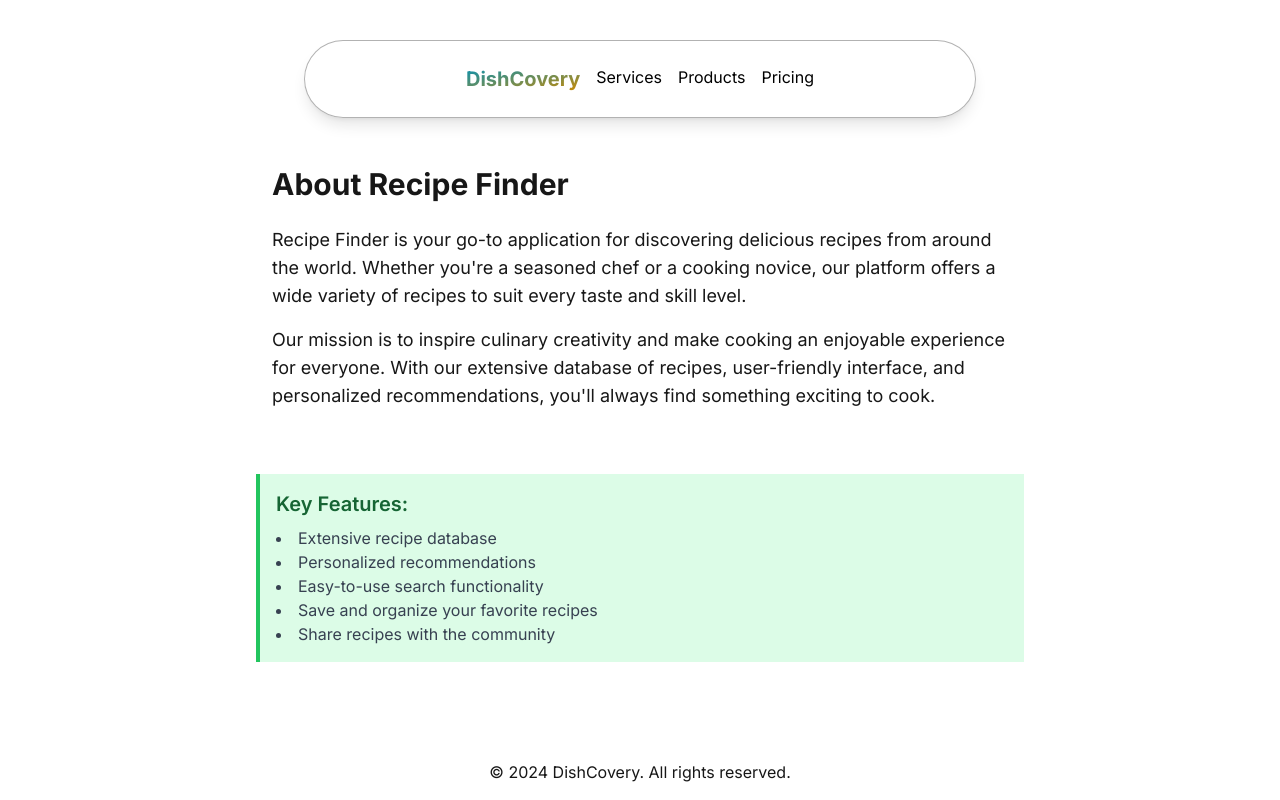
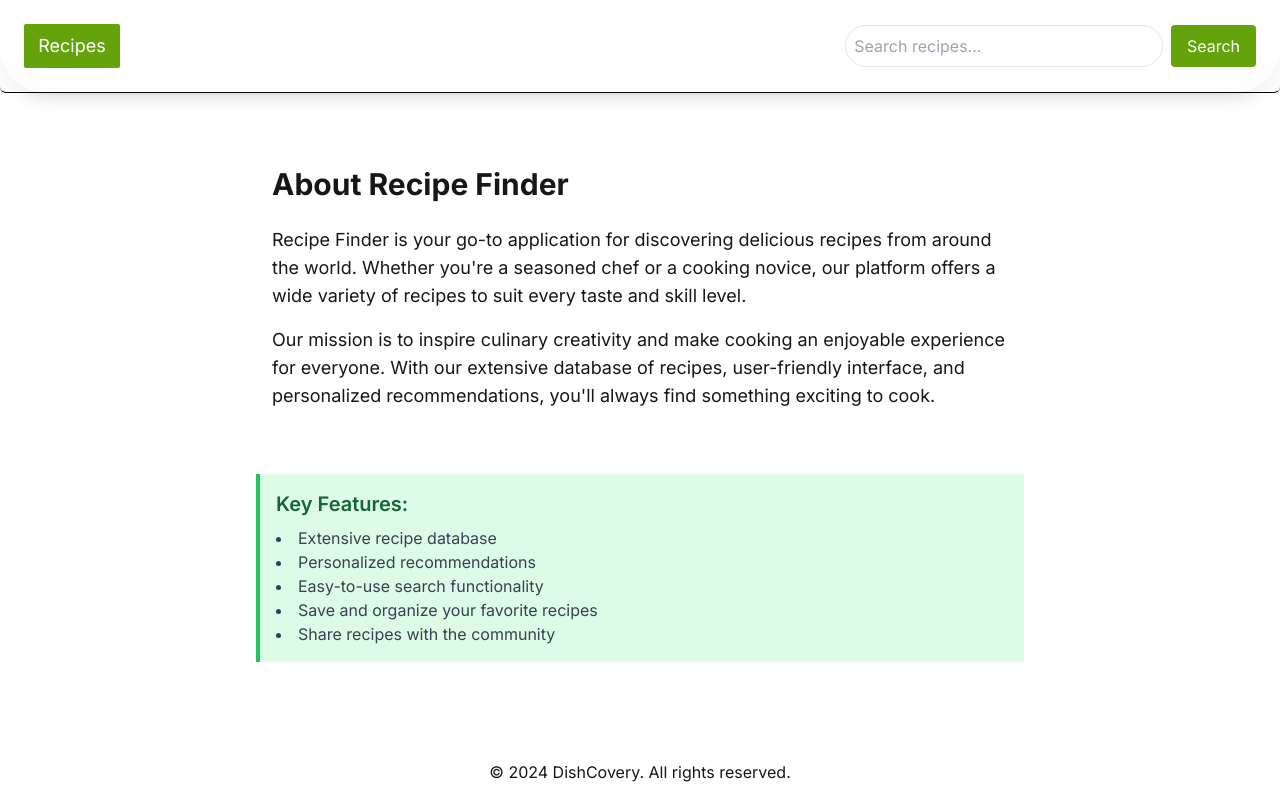
Before and after one commit to NebiyouBelaineh/DishCovery_v2, a Next.js app: page /about in a window 1280 px wide. Built offline with nearby package versions, Linux system fonts and the light colour scheme.

Commit message:
Update header and recipe category section

```diff
--- a/src/app/components/CarouselRecipe.tsx
+++ b/src/app/components/CarouselRecipe.tsx
@@ -38,16 +38,18 @@ export default function CarouselRecipe(props: Props) {
   }, [emblaApi])
 
   return (
-    <Carousel className="w-full mx-auto">
+    <Carousel className="w-[90%] mx-auto border border-gray-200 dark:border-gray-600 rounded-xl">
       <CarouselContent ref={emblaRef}>
         {recipes.map((recipe: Recipe, index: number) => (
-          <CarouselItem key={index} className="basis-1/3 md:basis-1/4 lg:basis-1/5">
-            <div className="p-1">
-              <Card className="w-[300px] h-[300px]">
+          <CarouselItem key={index} className="basis-1/3 sm:basis-1/4 md:basis-1/5 lg:basis-1/6">
+            <div className="">
+              <Card className="w-full h-full">
                 <CardContent className="flex items-center justify-center p-2 lg:p-4">
-                  <div className="relative w-[300px] h-[300px]">
-                    <Image src={recipe.recipe.image} alt={recipe.recipe.label} width={300} height={300}/>
-                  </div>
+                  {/* <div className="relative"> */}
+                    {/* <Image src={recipe.recipe.image} alt={recipe.recipe.label} width={300} height={300}/> */}
+                    <Image src="/images/sample-img.jpg" alt="sample" width={300} height={300}
+                      className="w-full h-full object-cover rounded-lg md:rounded-xl" />
+                  {/* </div> */}
                 </CardContent>
               </Card>
             </div>
--- a/src/app/components/Header.tsx
+++ b/src/app/components/Header.tsx
@@ -1,6 +1,7 @@
 "use client";
 import React, { act, useState } from 'react'; { }
 import { MenuItem, HoveredLink, Menu, ProductItem } from './Navbar-menu'
+import NavTabs from './NavTabs'
 import { cn } from '@/lib/utils';
 import Link from 'next/link';
 import { twMerge } from 'tailwind-merge';
@@ -12,60 +13,9 @@ export default function Header({ className }: { className?: string }) {
   return (
     pathname !== '/' ? (
       <div
-        className={cn("fixed top-10 inset-x-0 max-w-2xl mx-auto z-50 shadow-lg rounded-full", className)}
+        className={cn("fixed inset-x-0 z-50 shadow-lg rounded-full", className)}
       >
-        <Menu setActive={setActive}>
-          <Link href="/">
-            <span className={twMerge(
-              'text-transparent bg-clip-text bg-gradient-to-br from-cyan-600 to-yellow-600 text-xl font-bold'
-            )}>DishCovery</span>
-          </Link>
-          {/* <MenuItem setActive={setActive} active={active} item="DishCovery" className=""></MenuItem> */}
-          <MenuItem setActive={setActive} active={active} item="Services">
-            <div className="flex flex-col space-y-4 text-sm">
-              <HoveredLink href="/about/#recipe_search">Recipe Search</HoveredLink>
-              <HoveredLink href="/about/#bookmarking_recipes">Bookmarking your recipes</HoveredLink>
-              <HoveredLink href="/about/#cooking_tips">Cooking tips</HoveredLink>
-              <HoveredLink href="/about/#nutrition_information">Nutrition information</HoveredLink>
-            </div>
-          </MenuItem>
-          <MenuItem setActive={setActive} active={active} item="Products">
-            <div className="  text-sm grid grid-cols-1 md:grid-cols-2 gap-2 lg:gap-10 p-4">
-              <ProductItem
-                title="Algochurn"
-                href="#"
-                src="/images/sample-img.jpg"
-                description="Prepare for tech interviews like never before."
-              />
-              <ProductItem
-                title="Tailwind Master Kit"
-                href="#"
-                src="/images/sample-img.jpg"
-                description="Production ready Tailwind css components for your next project"
-              />
-              <ProductItem
-                title="Moonbeam"
-                href="#"
-                src="/images/sample-img.jpg"
-                description="Never write from scratch again. Go from idea to blog in minutes."
-              />
-              <ProductItem
-                title="Rogue"
-                href="#"
-                src="/images/sample-img.jpg"
-                description="Respond to government RFPs, RFIs and RFQs 10x faster using AI"
-              />
-            </div>
-          </MenuItem>
-          <MenuItem setActive={setActive} active={active} item="Pricing">
-            <div className="flex flex-col space-y-4 text-sm">
-              <HoveredLink href="/hobby">Hobby</HoveredLink>
-              <HoveredLink href="/individual">Individual</HoveredLink>
-              <HoveredLink href="/team">Team</HoveredLink>
-              <HoveredLink href="/enterprise">Enterprise</HoveredLink>
-            </div>
-          </MenuItem>
-        </Menu>
+        <NavTabs tabs={['Recipes', 'Ingredients', 'Cooking']} />
       </div>
     ) : null)
 }
--- /dev/null
+++ b/src/app/components/NavTabs.tsx
@@ -0,0 +1,49 @@
+"use client";
+import { useState } from "react";
+import { motion } from "framer-motion";
+import SearchForm from "./SearchForm";
+
+import { cn } from "@/lib/utils";
+import { div } from "framer-motion/client";
+
+interface TabProps {
+  text: string;
+  selected: boolean;
+  setSelected: React.Dispatch<React.SetStateAction<string>>;
+}
+
+export default function NavTabs({ tabs }: { tabs: string[] }) {
+  const [selected, setSelected] = useState<string>(tabs[0]);
+
+  return (
+    <div className="flex items-center justify-start md:justify-center lg:justify-between gap-4 rounded-md bg-opacity-50 backdrop-blur-lg border-b border-black dark:border-gray-300 p-6 text-black dark:text-white">
+      <div className="flex flex-wrap items-center gap-4">
+        {tabs.map((tab) => (
+          <Tab text={tab} selected={selected === tab} setSelected={setSelected} key={tab} />
+        ))}
+      </div>
+      <SearchForm className="w-1/3" />
+    </div>
+  );
+}
+
+const Tab = ({ text, selected, setSelected }: TabProps) => {
+  return (
+    <button
+      onClick={() => setSelected(text)}
+      className={cn(
+        "relative rounded-md p-2 text-sm md:text-lg transition-all",
+        selected ? "text-white" : "text-white hover:font-black",
+      )}
+    >
+      <p className="relative z-50 min-w-20">{text}</p>
+      {selected && (
+        <motion.span
+          layoutId="tabs"
+          transition={{ type: "spring", duration: 0.5 }}
+          className="absolute inset-0 rounded-sm bg-lime-600"
+        />
+      )}
+    </button>
+  );
+};
--- a/src/app/components/SearchForm.tsx
+++ b/src/app/components/SearchForm.tsx
@@ -12,8 +12,8 @@ export default function SearchForm({ className }: { className: string }) {
   }
 
   return (
-    <div className={`flex items-center justify-start mt-12 ${className}`}>
-      <form onSubmit={handleSubmit} className="flex gap-2 w-1/2">
+    <div className={`flex items-center justify-start ${className}`}>
+      <form onSubmit={handleSubmit} className="flex gap-2 w-full">
         <input
           type="text"
           value={query}
@@ -22,7 +22,7 @@ export default function SearchForm({ className }: { className: string }) {
           className="flex-grow p-2 border rounded-full"
           required
         />
-        <button type="submit" className="bg-green-600 text-white px-4 py-2 rounded hover:bg-green-700 transition-colors">
+        <button type="submit" className="bg-lime-600 text-white px-4 py-2 rounded hover:bg-green-700 transition-colors">
           Search
         </button>
       </form>
--- a/src/components/ui/card.tsx
+++ b/src/components/ui/card.tsx
@@ -9,7 +9,7 @@ const Card = React.forwardRef<
   <div
     ref={ref}
     className={cn(
-      "rounded-xl border bg-card text-card-foreground shadow",
+      "bg-card text-card-foreground",
       className
     )}
     {...props}
--- a/src/components/ui/carousel.tsx
+++ b/src/components/ui/carousel.tsx
@@ -157,7 +157,7 @@ const CarouselContent = React.forwardRef<
   const { carouselRef, orientation } = useCarousel()
 
   return (
-    <div ref={carouselRef} className="overflow-hidden">
+    <div ref={carouselRef} className="overflow-hidden pl-4">
       <div
         ref={ref}
         className={cn(
@@ -185,7 +185,7 @@ const CarouselItem = React.forwardRef<
       aria-roledescription="slide"
       className={cn(
         "min-w-0 shrink-0 grow-0 basis-full",
-        orientation === "horizontal" ? "pl-4" : "pt-4",
+        // orientation === "horizontal" ? "pl-4" : "pt-4",
         className
       )}
       {...props}
```
